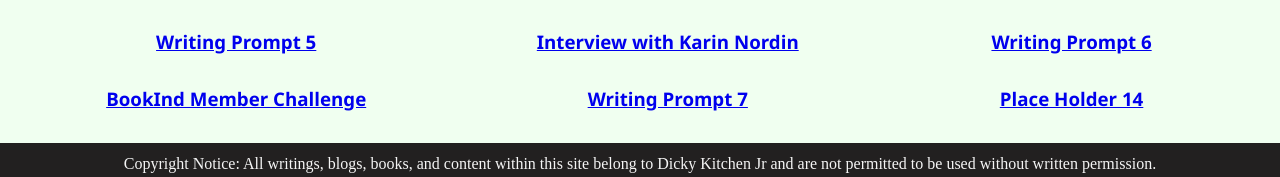
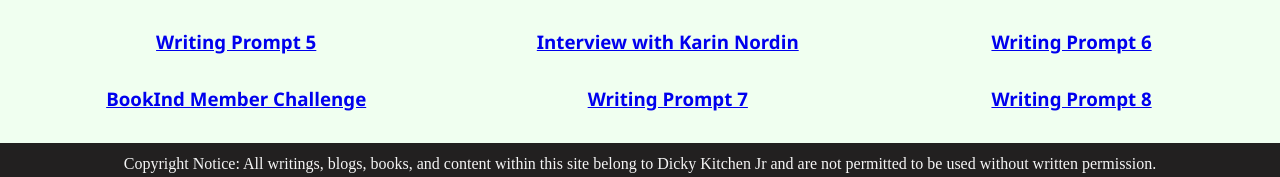
Before and after one commit to DickyKitchenJr/author-site-version-2, a React (Create React App) app in the folder author-v2/: page /blogs in a window 1280 px wide. Shown: the part 1023-1200 px from the top of the page. Built offline with nearby package versions, Linux system fonts and the light colour scheme.

Commit message:
Update BlogHome.js

```diff
--- a/author-v2/src/Blogs/BlogHome.js
+++ b/author-v2/src/Blogs/BlogHome.js
@@ -65,9 +65,8 @@ function BlogHome() {
         <NavLink className="blog-section-nav-link" to="writing-prompt-7">
           <h3>Writing Prompt 7</h3>
         </NavLink>
-
-        <NavLink className="blog-section-nav-link">
-          <h3>Place Holder 14</h3>
+        <NavLink className="blog-section-nav-link" to="writing-prompt-8">
+          <h3>Writing Prompt 8</h3>
         </NavLink>
       </nav>
     </>
```
